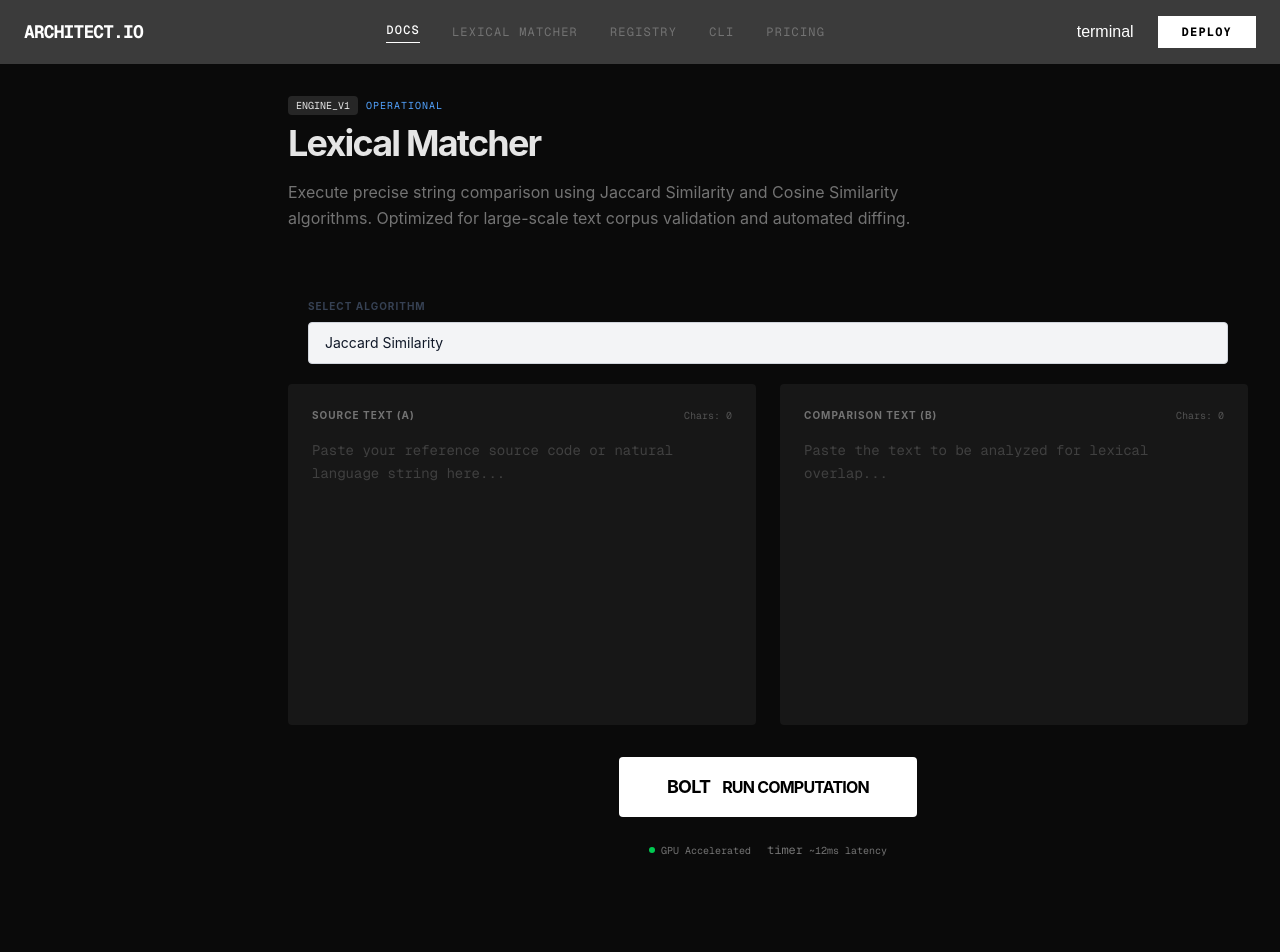
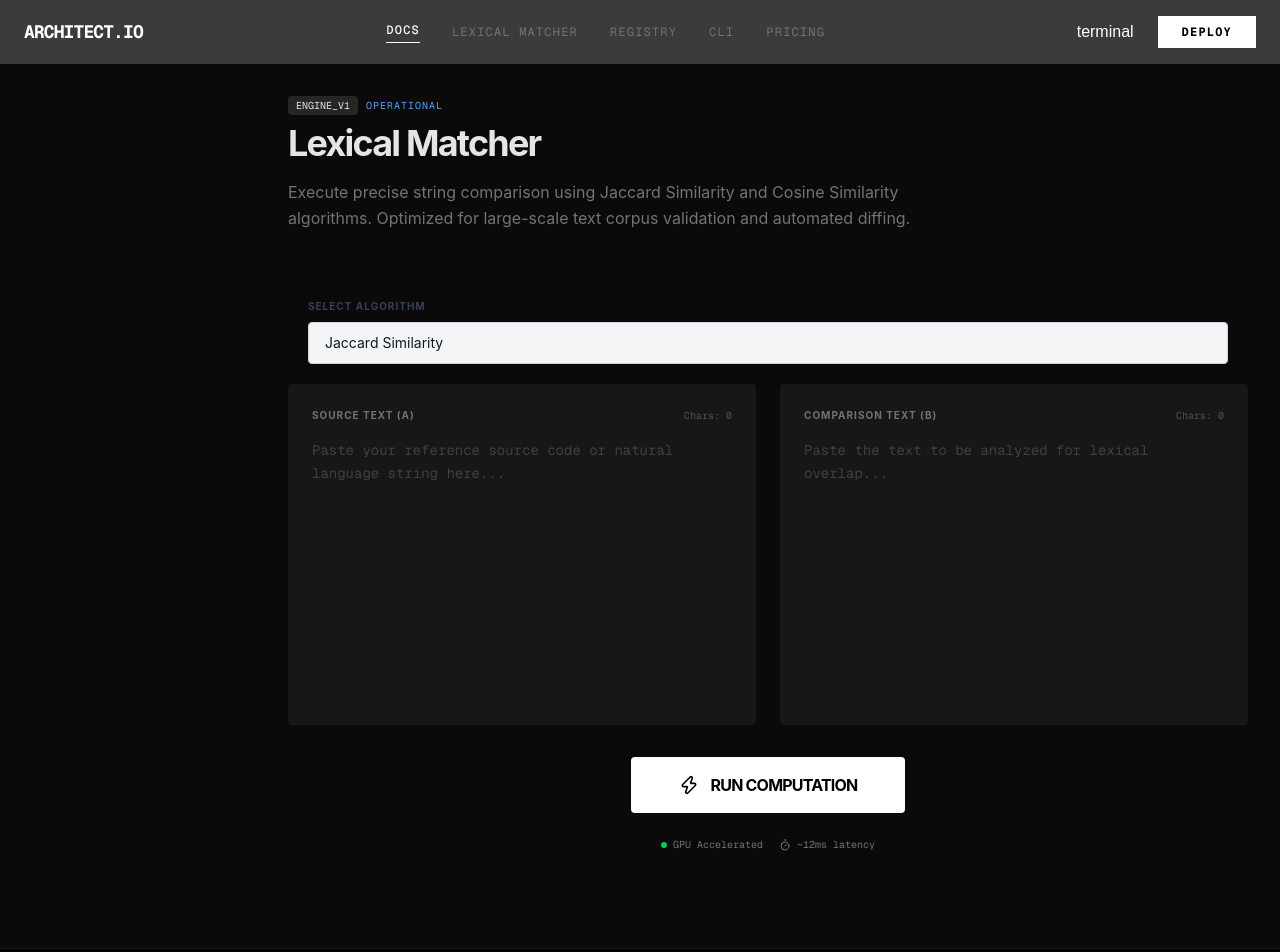
Before and after one commit to elisbanpaco/applied-nlp-engine, a Next.js app in the folder client/: page /lexicalmatcher in a window 1280 px wide. Shown: the top 952 px of the page. Built offline with nearby package versions, Linux system fonts and the light colour scheme; no server answers.

Commit message:
add icons into page lexicalmatcher

```diff
--- a/client/src/app/lexicalmatcher/page.tsx
+++ b/client/src/app/lexicalmatcher/page.tsx
@@ -1,6 +1,7 @@
 "use client";
 
 import { useState } from "react";
+import { Zap, Timer, Download, Loader2 } from "lucide-react";
 
 interface AlgorithmResult {
   type: string;
@@ -212,9 +213,7 @@ export default function LexicalMatcher() {
               className="group relative flex items-center justify-center gap-3 px-12 py-4 bg-white text-black font-bold rounded-sm overflow-hidden transition-all hover:shadow-[0_0_30px_rgba(255,255,255,0.1)] active:scale-95 disabled:opacity-50 disabled:cursor-not-allowed"
             >
               <span className="relative z-10 flex items-center gap-3 uppercase tracking-tighter">
-                <span className="material-symbols-outlined text-lg">
-                  {loading ? "hourglass_empty" : "bolt"}
-                </span>
+                {loading ? <Loader2 className="h-5 w-5 animate-spin" /> : <Zap className="h-5 w-5" />}
                 {loading ? "Computing..." : "Run Computation"}
               </span>
               <div className="absolute inset-0 bg-gradient-to-r from-white via-neutral-300 to-white opacity-20 translate-x-[-100%] group-hover:translate-x-[100%] transition-transform duration-700" />
@@ -225,9 +224,7 @@ export default function LexicalMatcher() {
                 GPU Accelerated
               </span>
               <span className="flex items-center gap-1.5 text-[10px] font-mono text-neutral-500">
-                <span className="material-symbols-outlined text-[12px]">
-                  timer
-                </span>
+                <Timer className="w-3 h-3" />
                 ~12ms latency
               </span>
             </div>
@@ -313,9 +310,7 @@ export default function LexicalMatcher() {
                         }}
                         className="text-neutral-500 hover:text-white"
                       >
-                        <span className="material-symbols-outlined text-sm">
-                          download
-                        </span>
+                        <Download className="w-4 h-4" />
                       </button>
                     </div>
                     <div className="p-6 font-mono text-xs leading-relaxed text-blue-200/80 overflow-x-auto">
```
